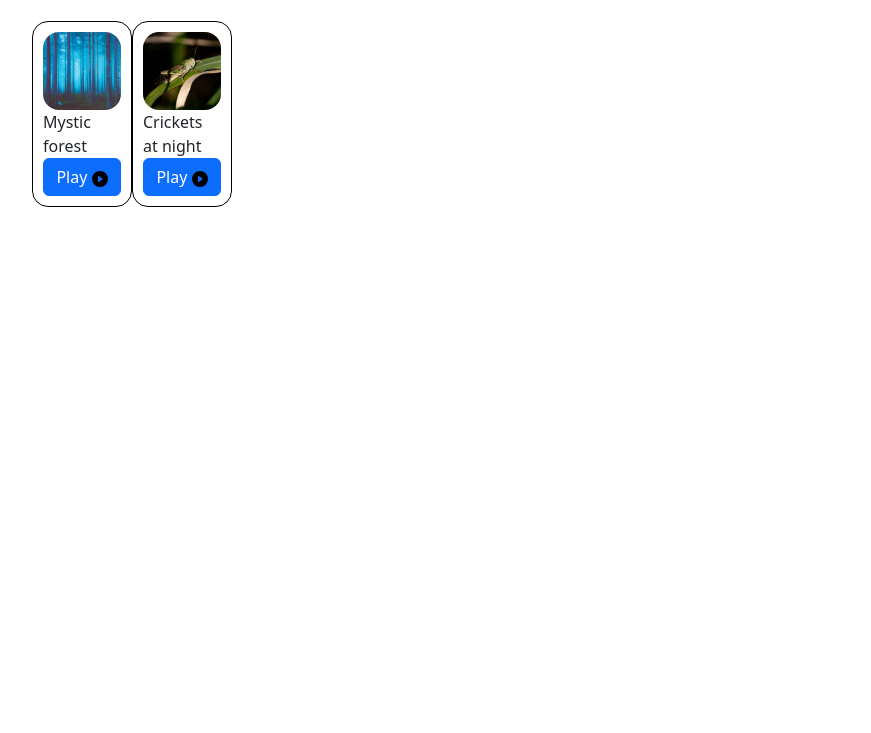
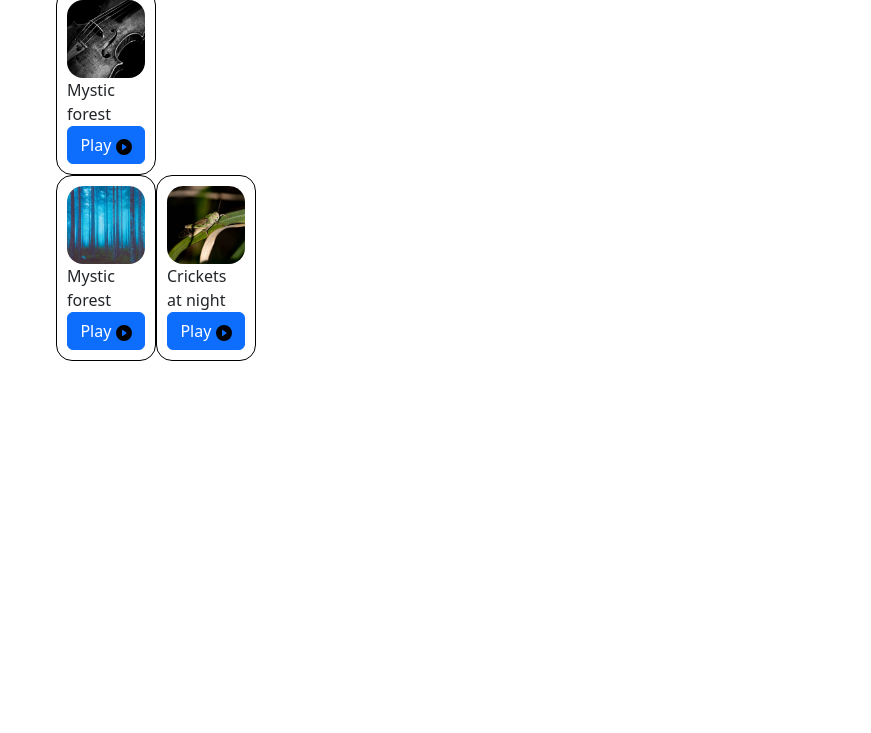
Before and after one commit to Viktorll95/horror-story-ambience, a plain HTML site: page index.html in a window 1280 px wide. Shown: the part 67-800 px from the top of the page, without its empty margins (14-885 px from the left). Drawn offline with nearby package versions, Linux system fonts and the light colour scheme.

Commit message:
Fixed layout issue

```diff
--- a/index.html
+++ b/index.html
@@ -15,9 +15,19 @@
   <body>
     <h1 class="c-title text-center">Horror Story Ambience</h1>
     <div class="container">
-      <div class="row c-row se-row"></div>
+      <div class="row se-row">
+        <div class="se-box">
+          <div class="se-image-container">
+            <img src="violin-horror.jpg" alt="" />
+          </div>
+          <p>Mystic forest</p>
+          <button id="btn-mystic-forest" class="btn btn-primary">
+            Play <img src="play-circle-fill.svg" alt="" />
+          </button>
+        </div>
+      </div>
       <!--  -->
-      <div class="row c-row m-row">
+      <div class="row m-row">
         <div class="m-box">
           <div class="m-image-container">
             <img src="mystic-forest.jpg" alt="" />
--- a/style.css
+++ b/style.css
@@ -1,12 +1,3 @@
-.container {
-  display: flex;
-}
-
-.c-row {
-  margin-top: 2em;
-  margin-bottom: 2em;
-}
-
 /* MUSIC */
 
 .m-box {
```
